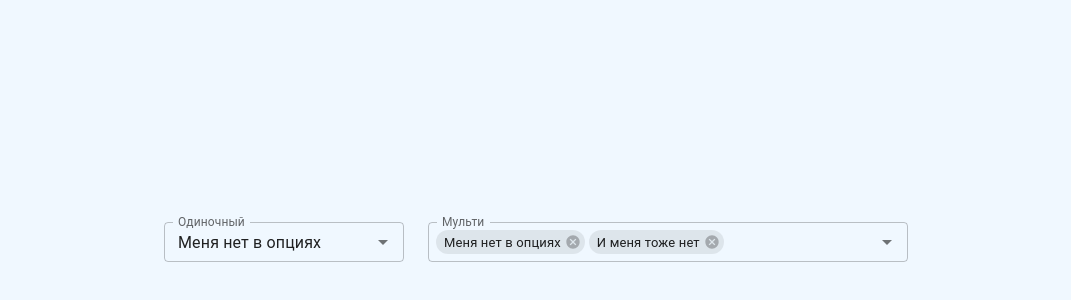
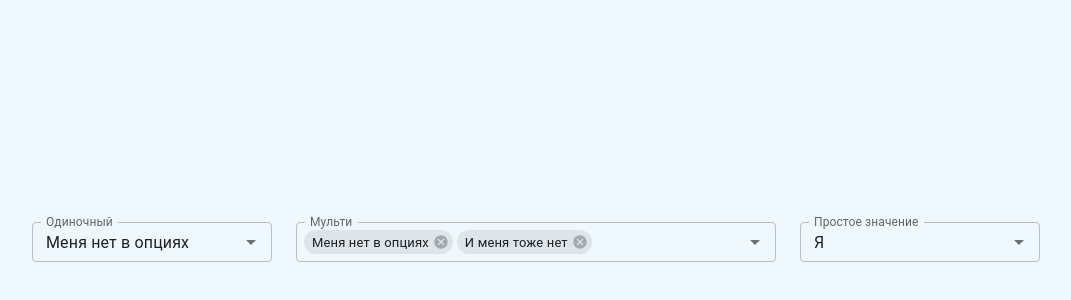
Before and after one commit to mukhindev/mui-async-autocomplete, a React (Vite) app: page / in a window 1280 px wide. Shown: the part 158-458 px from the top of the page, without its empty margins (104-1175 px from the left). Built offline with nearby package versions, Linux system fonts and the light colour scheme.

Commit message:
Add progress status and cache example

```diff
--- a/src/App.tsx
+++ b/src/App.tsx
@@ -1,7 +1,7 @@
 import AsyncAutocomplete, {
   OptionsRequestParams,
 } from "./shared/ui/AsyncAutocomplete";
-import { useState } from "react";
+import { useRef, useState } from "react";
 import { Stack } from "@mui/material";
 
 type TodoModel = {
@@ -29,7 +29,9 @@ const customValue2 = {
 export default function App() {
   const [value, setValue] = useState<TodoModel | null>(customValue1);
   const [values, setValues] = useState<TodoModel[]>([customValue1, customValue2]); // prettier-ignore
-  const [optionsCache, setOptionsCache] = useState<TodoModel[]>();
+  const optionsCache = useRef<TodoModel[]>();
+  const lastCacheTimestamp = useRef<number>();
+  const [simpleValue, setSimpleValue] = useState<string | null>("Я");
 
   // Запрос опций
   const handleOptionsRequest = async ({
@@ -37,8 +39,12 @@ export default function App() {
     signal,
   }: OptionsRequestParams) => {
     // Забрать из кеша, если он есть и это не запрос на поиск
-    if (optionsCache && !search) {
-      return optionsCache;
+    if (
+      lastCacheTimestamp.current &&
+      Date.now() - lastCacheTimestamp.current < 60 * 1000 &&
+      !search
+    ) {
+      return optionsCache.current;
     }
 
     const res = await fetch(
@@ -48,9 +54,13 @@ export default function App() {
 
     const options = await res.json();
 
+    // Имитация долгого запроса
+    await delay(2000);
+
     // Сохранить в кеш если не запрос на поиск
     if (!search) {
-      setOptionsCache(options);
+      optionsCache.current = options;
+      lastCacheTimestamp.current = Date.now();
     }
 
     return options;
@@ -78,9 +88,25 @@ export default function App() {
         value={values}
         getOptionLabel={(option) => option.title}
         isOptionEqualToValue={(option, value) => option.title === value.title}
+        getOptionKey={(option) => option.id}
         onOptionsRequest={handleOptionsRequest}
         onChange={(_, value) => setValues(value)}
+      />
+      <AsyncAutocomplete
+        name="simple"
+        label="Простое значение"
+        size="small"
+        sx={{ width: 240 }}
+        value={simpleValue}
+        options={["A", "Б", "В"]}
+        getOptionLabel={(option) => option}
+        isOptionEqualToValue={(option, value) => option === value}
+        onChange={(_, value) => setSimpleValue(value)}
       />
     </Stack>
   );
 }
+
+function delay(duration = 1000) {
+  return new Promise((resolve) => setTimeout(resolve, duration));
+}
--- a/src/shared/ui/AsyncAutocomplete/AsyncAutocomplete.tsx
+++ b/src/shared/ui/AsyncAutocomplete/AsyncAutocomplete.tsx
@@ -1,6 +1,23 @@
-import { Autocomplete, AutocompleteProps } from "@mui/material";
-import RenderInput from "./components/RenderInput";
-import { useEffect, useMemo, useRef, useState } from "react";
+import {
+  Autocomplete,
+  AutocompleteProps,
+  AutocompleteRenderInputParams,
+  Box,
+  Checkbox,
+  CircularProgress,
+  IconButton,
+  IconButtonProps,
+  TextField,
+} from "@mui/material";
+import {
+  ForwardedRef,
+  forwardRef,
+  useCallback,
+  useEffect,
+  useMemo,
+  useRef,
+  useState,
+} from "react";
 
 export type OptionsRequestParams = {
   name?: string;
@@ -24,6 +41,7 @@ interface AsyncAutocompleteProps<
   name?: string;
   label?: string;
   placeholder?: string;
+  inProgress?: string;
   onOptionsRequest?: OptionsRequest<T>;
 }
 
@@ -44,6 +62,7 @@ export default function AsyncAutocomplete<
     value,
     multiple,
     isOptionEqualToValue,
+    inProgress,
     onInputChange,
     onOpen,
     onOptionsRequest,
@@ -55,6 +74,7 @@ export default function AsyncAutocomplete<
   const [requestedOptions, setRequestedOptions] = useState<T[]>([]);
   const [search, setSearch] = useState("");
   const debouncedSearch = useDebounce(search, 500);
+  const [isRequestInProgress, setIsRequestInProgress] = useState(false);
 
   /** Микс из опций обычный, запрошенных и отсутствующих (текущие значения вне опций) */
   const mixedOptions = useMemo(() => {
@@ -85,8 +105,14 @@ export default function AsyncAutocomplete<
     return propsAndRequestedOptions;
   }, [value, options, requestedOptions, isOptionEqualToValue]);
 
+  const onOptionsRequestRef = useRef(onOptionsRequest);
+  onOptionsRequestRef.current = onOptionsRequest;
+
   /** Асинхронное или синхронное получение дополнительных опций */
-  const handleOptionsRequest = async (params: { search: string }) => {
+  const handleOptionsRequest = useCallback(
+    async (params: { search: string }) => {
+      const onOptionsRequest = onOptionsRequestRef.current;
+
       if (!onOptionsRequest) {
         return;
       }
@@ -97,6 +123,8 @@ export default function AsyncAutocomplete<
       abortControllerRef.current = new AbortController();
 
       try {
+        setIsRequestInProgress(true);
+
         const requestedOptions = await onOptionsRequest({
           name,
           search: search ? search : undefined,
@@ -108,15 +136,19 @@ export default function AsyncAutocomplete<
         }
       } catch {
         /* empty */
+      } finally {
+        setIsRequestInProgress(false);
       }
-  };
+    },
+    [name],
+  );
 
   /** Запрос дополнительных опций при поиске */
   useEffect(() => {
     if (debouncedSearch) {
       handleOptionsRequest({ search: debouncedSearch });
     }
-  }, [debouncedSearch]);
+  }, [debouncedSearch, handleOptionsRequest]);
 
   /** Обработка поля ввода */
   const handleInputChange: Props["onInputChange"] = (evt, value, reason) => {
@@ -141,29 +173,93 @@ export default function AsyncAutocomplete<
 
   const handleOpen: Props["onOpen"] = (evt) => {
     onOpen?.(evt);
+
+    if (!isRequestInProgress) {
       handleOptionsRequest({ search: "" });
+    }
   };
 
+  const renderInput = useCallback(
+    (params: AutocompleteRenderInputParams) => {
       return (
-    <Autocomplete
-      renderInput={(params) => (
-        <RenderInput
+        <TextField
           {...params}
           name={name}
           label={label}
           placeholder={placeholder}
         />
-      )}
+      );
+    },
+    [name, label, placeholder],
+  );
+
+  return (
+    <Autocomplete
+      renderInput={renderInput}
       options={mixedOptions}
+      noOptionsText={
+        isRequestInProgress
+          ? "Загрузка..."
+          : search || debouncedSearch
+            ? "Не найдено"
+            : "Нет опций"
+      }
       multiple={multiple}
+      slotProps={{
+        popupIndicator:
+          inProgress || isRequestInProgress
+            ? { component: IconButtonWithProgress }
+            : undefined,
+      }}
       value={value}
       isOptionEqualToValue={isOptionEqualToValue}
       onInputChange={handleInputChange}
+      renderOption={(params, option, { selected }) => {
+        const { id, ...liProps } = params;
+
+        return (
+          <li {...liProps} key={id}>
+            {multiple && (
+              <Checkbox
+                key={id}
+                name="checkbox"
+                edge="start"
+                size="small"
+                checked={selected}
+              />
+            )}
+            {props.getOptionLabel?.(option)}
+          </li>
+        );
+      }}
       onOpen={handleOpen}
       {...autocompleteProps}
     />
   );
 }
+
+const IconButtonWithProgress = forwardRef(function IconButtonWithProgress(
+  props: IconButtonProps,
+  ref: ForwardedRef<HTMLButtonElement>,
+) {
+  const { children, ...iconButtonProps } = props;
+
+  return (
+    <IconButton {...iconButtonProps} ref={ref} sx={{ position: "relative" }}>
+      {children}
+      <Box
+        sx={{
+          position: "absolute",
+          display: "flex",
+          alignItems: "center",
+          justifyContent: "center",
+        }}
+      >
+        <CircularProgress size={20} />
+      </Box>
+    </IconButton>
+  );
+});
 
 /** ==== Utils ==== */
 
--- a/src/shared/ui/AsyncAutocomplete/components/RenderInput/RenderInput.tsx
+++ /dev/null
@@ -1,20 +0,0 @@
-import { AutocompleteRenderInputParams, TextField } from "@mui/material";
-
-interface RenderInputProps extends AutocompleteRenderInputParams {
-  name?: string;
-  label?: string;
-  placeholder?: string;
-}
-
-export default function RenderInput(props: RenderInputProps) {
-  const { name, label, placeholder, ...renderInputParams } = props;
-
-  return (
-    <TextField
-      {...renderInputParams}
-      name={name}
-      label={label}
-      placeholder={placeholder}
-    />
-  );
-}
--- a/src/shared/ui/AsyncAutocomplete/components/RenderInput/index.ts
+++ /dev/null
@@ -1 +0,0 @@
-export { default } from "./RenderInput.tsx";
```
Also changed, not shown: src/main.tsx (+6 -6 lines), .eslintrc.cjs. Lines whose indentation alone changed are shown as unchanged.
